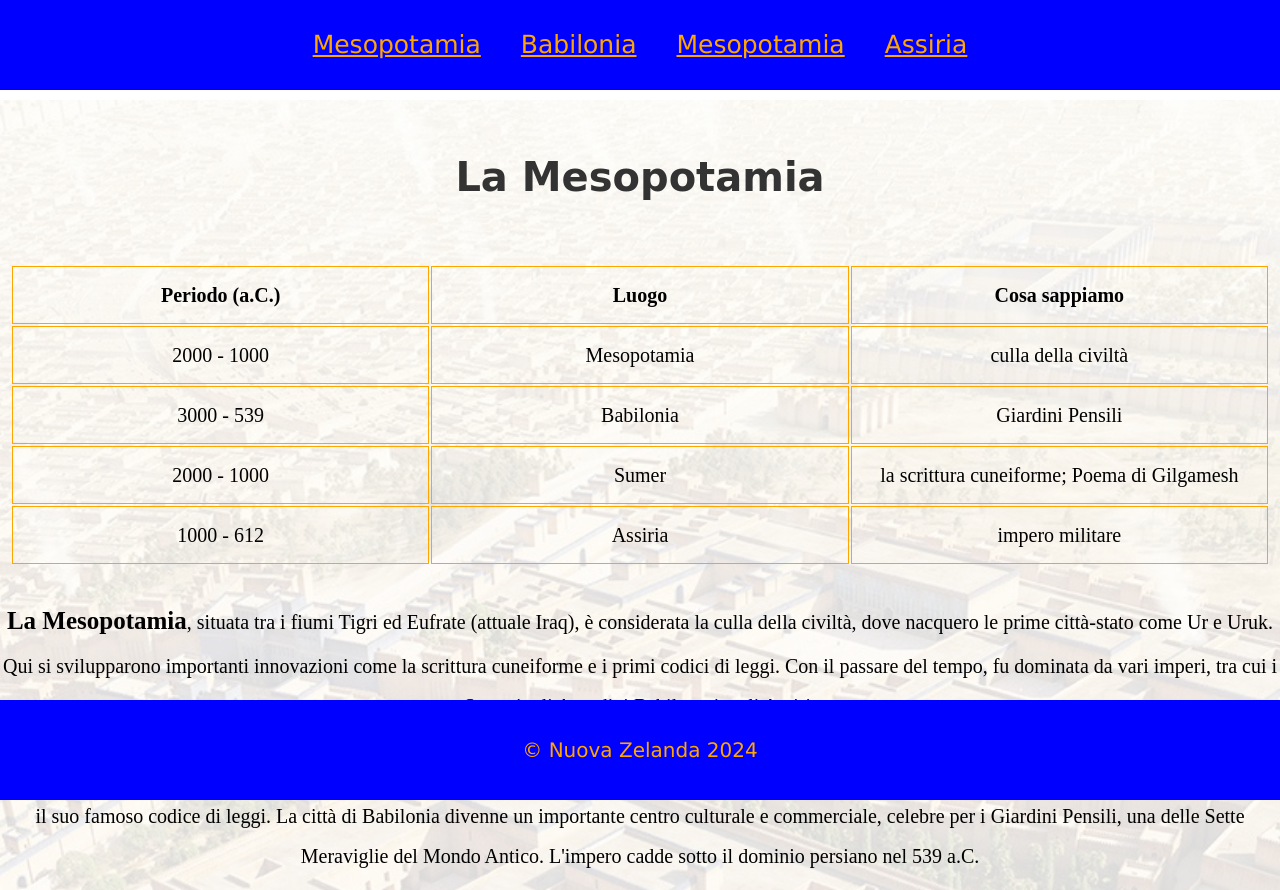
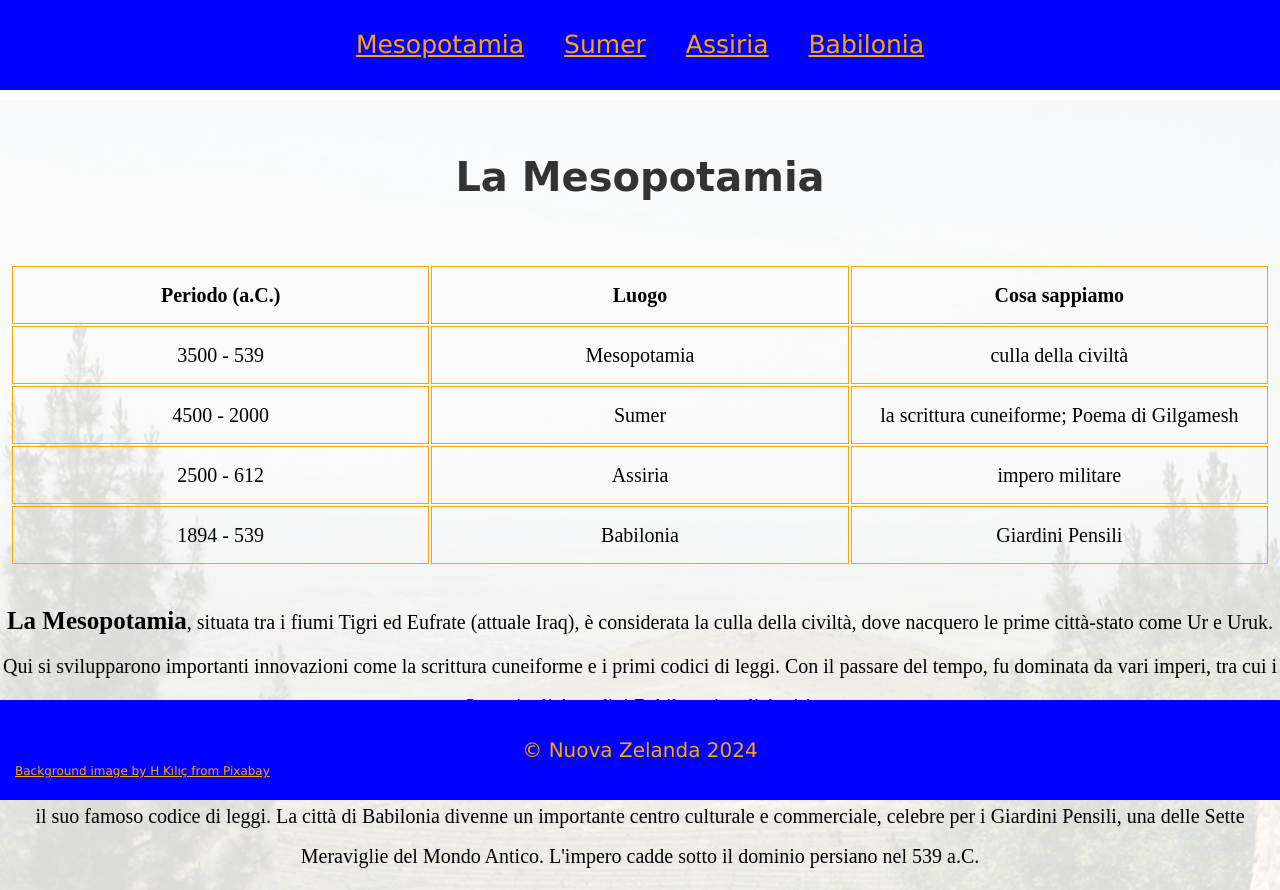
Before and after one commit to Sofia1190757/Mesopotamia, a plain HTML site: page index.html in a window 1280 px wide. Shown: the top 890 px of the page. Drawn offline with Linux system fonts and the light colour scheme; a web font is replaced by a local one.

Commit message:
Changing the background image to a free one and adding the credit. I have also refined the content history.

```diff
--- a/index.html
+++ b/index.html
@@ -13,10 +13,10 @@
     <header>
         <nav>
             <ul>
-              <li><a href="mesopotamia">Mesopotamia</a></li>
+              <li><a href="#mesopotamia">Mesopotamia</a></li>
+              <li><a href="#sumer">Sumer</a></li>
+              <li><a href="#assiria">Assiria</a></li>
               <li><a href="#babilonia">Babilonia</a></li>
-              <li><a href="#sumer">Mesopotamia</a></li>
-              <li><a href="#assiria">Assiria</a></li>
             </ul>
           </nav>
     </header>
@@ -37,24 +37,24 @@
                         </thead>
                         <tbody>
                             <tr>
-                                <td>2000 - 1000</td>
+                                <td>3500 - 539</td>
                                 <td>Mesopotamia</td>
                                 <td>culla della civiltà</td>
                             </tr>
                             <tr>
-                                <td>3000 - 539</td>
-                                <td>Babilonia</td>
-                                <td>Giardini Pensili</td>
-                            </tr>
-                            <tr>
-                                <td>2000 - 1000</td>
+                                <td>4500 - 2000</td>
                                 <td>Sumer</td>
                                 <td>la scrittura cuneiforme; Poema di Gilgamesh</td>
                             </tr>
                             <tr>
-                                <td>1000 - 612</td>
+                                <td>2500 - 612</td>
                                 <td>Assiria</td>
                                 <td>impero militare</td>
+                            </tr>
+                            <tr>
+                                <td>1894 - 539</td>
+                                <td>Babilonia</td>
+                                <td>Giardini Pensili</td>
                             </tr>
                         </tbody>
                     </table>
@@ -123,6 +123,7 @@
     <!-- Footer -->
     <footer>
         <p>&copy; Nuova Zelanda 2024</p>
+        <p class="attribution"><a href="https://pixabay.com/photos/mesopotamia-mardin-date-turkey-4908185/">Background image by H Kılıç from Pixabay</a></p>
     </footer>
 </body>
 </html>
--- a/styles.css
+++ b/styles.css
@@ -21,8 +21,8 @@ header {
 .background-container {
     position: relative;
     width: 100%;
-    height: 1700px;
-    background-image: url('./images/Babilonia.jpg');
+    height: 1500px;
+    background-image: url('./images/mesopotamia.jpg');
     -moz-background-size: cover;
     background-size: cover;
     background-position: center;
@@ -119,3 +119,19 @@ subject {
     font-size: 25px;
     font-weight: bold;
 }
+
+.attribution {
+    position: fixed;
+    bottom: 0px;
+    left: 10px;
+    font-size: 12px;
+    padding: 5px;
+  }
+
+  .attribution a {
+    color: orange; /* Or any color that contrasts with your background */
+  }
+
+  .attribution a:hover {
+    background-color: rgba(0, 187, 255, 0.465);
+  }
```
Also changed, not shown: images/Babilonia.jpg (deleted), images/mesopotamia.jpg (added).
